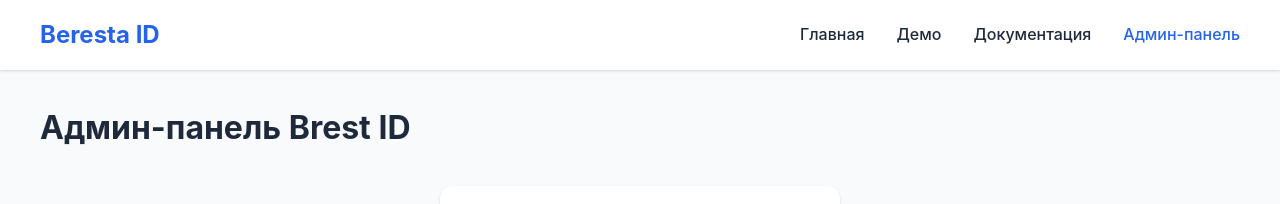
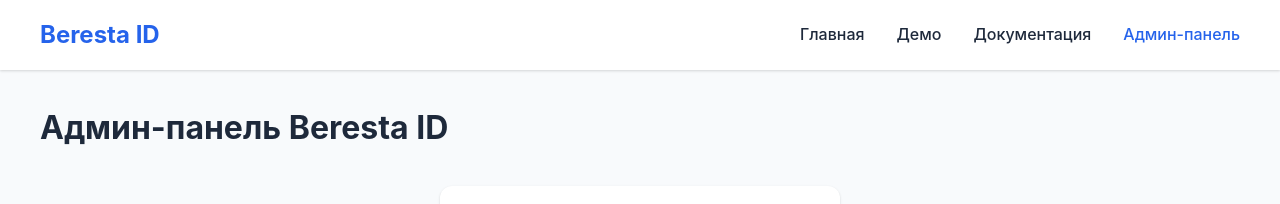
Before and after one commit to Sasha125a/beresta-id-server, a website: page public/admin.html in a window 1280 px wide. Shown: the top 204 px of the page. Drawn offline with Linux system fonts and the light colour scheme.

Commit message:
Update admin.html

```diff
--- a/public/admin.html
+++ b/public/admin.html
@@ -20,7 +20,7 @@
     </header>
 
     <main class="container dashboard">
-        <h1 style="margin-bottom: 2rem;">Админ-панель Brest ID</h1>
+        <h1 style="margin-bottom: 2rem;">Админ-панель Beresta ID</h1>
 
         <div id="login-section" class="form-container">
             <h2 style="text-align: center; margin-bottom: 2rem;">Вход в админ-панель</h2>
```
